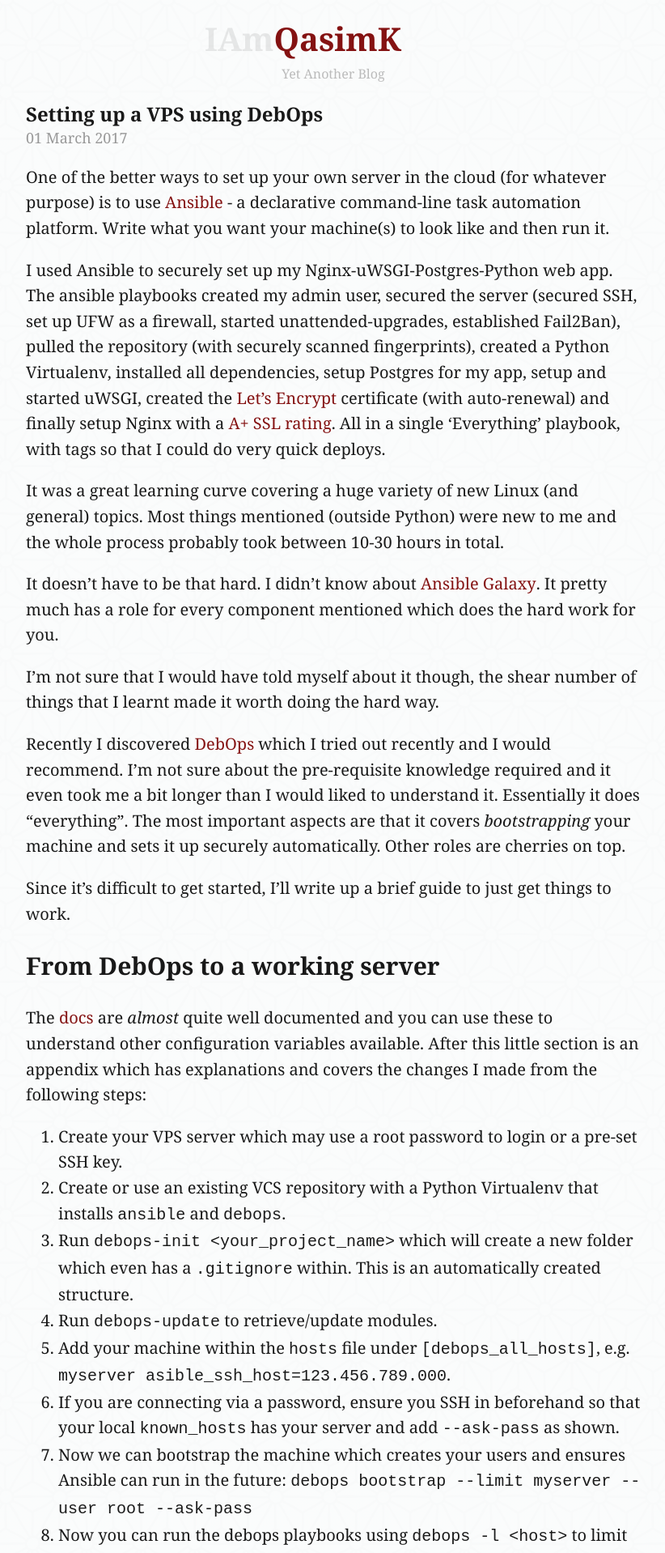
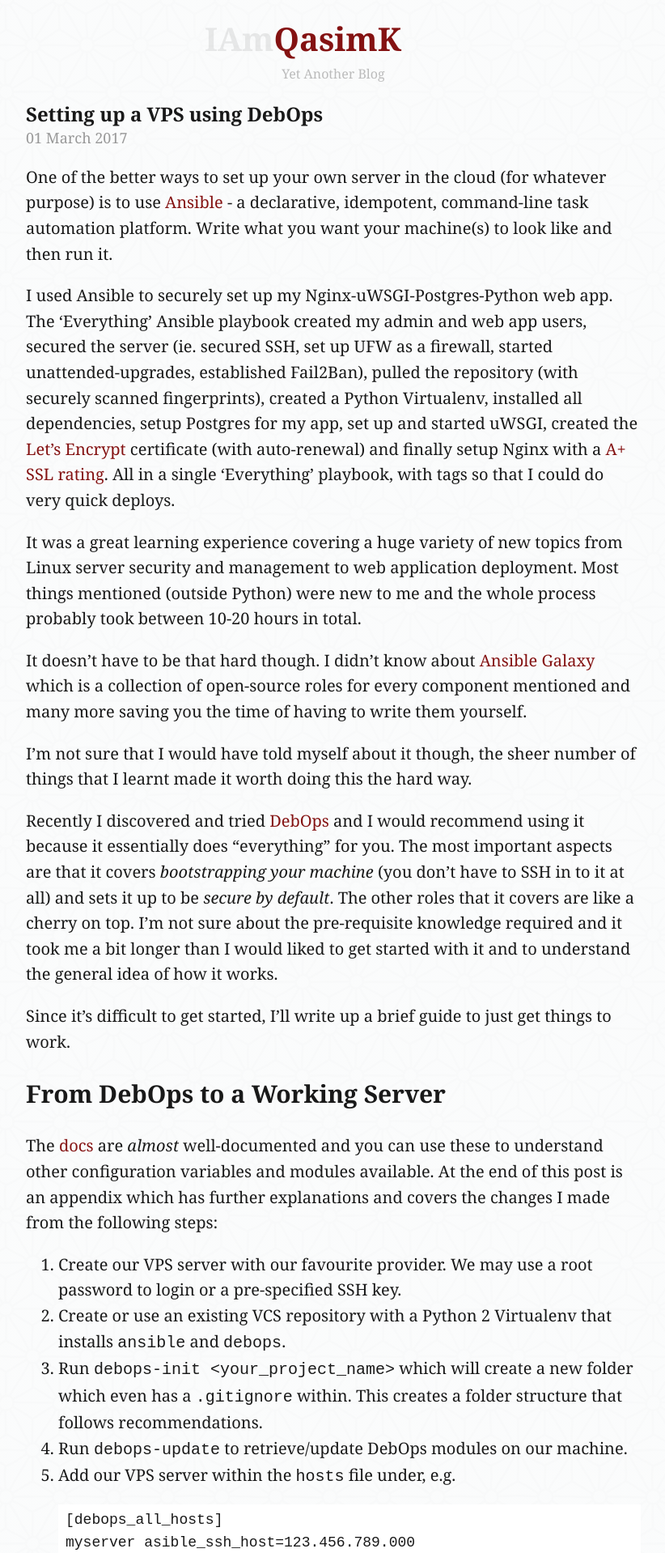
Before and after one commit to QasimK/qasimk.github.io, a Jekyll site: the page built from _posts/2017-03-01-setting-up-a-server-with-debops.md, in a window 1280 px wide. Shown: the top 1918 px of the page at 81% size, without its empty margins (228-1050 px from the left). Built offline with Jekyll 4.4.1, drawn with Linux system fonts in a browser that asks for light colours; some of the changed text lies outside the part shown.

Commit message:
Proof read VPS/DebOps

````diff
--- a/_posts/2017-03-01-setting-up-a-server-with-debops.md
+++ b/_posts/2017-03-01-setting-up-a-server-with-debops.md
@@ -6,132 +6,184 @@
 ---
 
 One of the better ways to set up your own server in the cloud (for whatever
-purpose) is to use [Ansible](https://docs.ansible.com/ansible/) - a declarative
-command-line task automation platform. Write what you want your machine(s) to
-look like and then run it.
+purpose) is to use [Ansible](https://docs.ansible.com/ansible/) - a declarative,
+idempotent, command-line task automation platform. Write what you want
+your machine(s) to look like and then run it.
 
 I used Ansible to securely set up my Nginx-uWSGI-Postgres-Python web app.
-The ansible playbooks created my admin user, secured the server
-(secured SSH, set up UFW as a firewall, started unattended-upgrades,
-established Fail2Ban), pulled the repository (with securely scanned
-fingerprints), created a Python Virtualenv, installed all dependencies,
-setup Postgres for my app, setup and started uWSGI, created the
+The 'Everything' Ansible playbook created my admin and web app users,
+secured the server (ie. secured SSH, set up UFW as a firewall,
+started unattended-upgrades, established Fail2Ban), pulled the repository
+(with securely scanned fingerprints), created a Python Virtualenv, installed all
+dependencies, setup Postgres for my app, set up and started uWSGI, created the
 [Let's Encrypt](https://letsencrypt.org/) certificate (with auto-renewal) and
 finally setup Nginx with a [A+ SSL rating](https://www.ssllabs.com/ssltest/analyze.html).
 All in a single 'Everything' playbook, with tags so that I could do very quick
 deploys.
 
-It was a great learning curve covering a huge variety of new Linux (and general)
-topics. Most things mentioned (outside Python) were new to me and the whole
-process probably took between 10-30 hours in total.
+It was a great learning experience covering a huge variety of new topics from
+Linux server security and management to web application deployment.
+Most things mentioned (outside Python) were new to me and the whole process
+probably took between 10-20 hours in total.
 
-It doesn't have to be that hard. I didn't know about
-[Ansible Galaxy](https://galaxy.ansible.com/). It pretty much has a role for
-every component mentioned which does the hard work for you.
+It doesn't have to be that hard though. I didn't know about
+[Ansible Galaxy](https://galaxy.ansible.com/) which is a collection of
+open-source roles for every component mentioned and many more saving you
+the time of having to write them yourself.
 
-I'm not sure that I would have told myself about it though, the shear number
-of things that I learnt made it worth doing the hard way.
+I'm not sure that I would have told myself about it though, the sheer number
+of things that I learnt made it worth doing this the hard way.
 
-Recently I discovered [DebOps](https://debops.org/) which I tried out recently
-and I would recommend. I'm not sure about the pre-requisite knowledge required
-and it even took me a bit longer than I would liked to understand it.
-Essentially it does "everything". The most important aspects are that it covers
-*bootstrapping* your machine and sets it up securely automatically.
-Other roles are cherries on top.
+Recently I discovered and tried [DebOps](https://debops.org/) and I would
+recommend using it because it essentially does "everything" for you. The most
+important aspects are that it covers *bootstrapping your machine* (you don't
+have to SSH in to it at all) and sets it up to be *secure by default*.
+The other roles that it covers are like a cherry on top.
+I'm not sure about the pre-requisite knowledge required and it took me
+a bit longer than I would liked to get started with it and to understand the
+general idea of how it works.
 
 Since it's difficult to get started, I'll write up a brief guide to just get
 things to work.
 
-## From DebOps to a working server
+## From DebOps to a Working Server
 
-The [docs](https://docs.debops.org/en/latest/) are *almost* quite well
-documented and you can use these to understand other configuration variables
-available. After this little section is an appendix which has explanations
-and covers the changes I made from the following steps:
+The [docs](https://docs.debops.org/en/latest/) are *almost* well-documented
+and you can use these to understand other configuration variables and modules
+available. At the end of this post is an appendix which has further
+explanations and covers the changes I made from the following steps:
 
-1. Create your VPS server which may use a root password to login or a pre-set
-SSH key.
-2. Create or use an existing VCS repository with a Python Virtualenv that
+1. Create our VPS server with our favourite provider. We may use a root password
+to login or a pre-specified SSH key.
+2. Create or use an existing VCS repository with a Python 2 Virtualenv that
 installs `ansible` and `debops`.
 3. Run `debops-init <your_project_name>` which will create a new folder which
-even has a `.gitignore` within. This is an automatically created structure.
-4. Run `debops-update` to retrieve/update modules.
-5. Add your machine within the `hosts` file under `[debops_all_hosts]`, e.g.
-`myserver asible_ssh_host=123.456.789.000`.
-6. If you are connecting via a password, ensure you SSH in beforehand so
-that your local `known_hosts` has your server and add `--ask-pass` as shown.
-7. Now we can bootstrap the machine which creates your users and ensures
+even has a `.gitignore` within. This creates a folder structure that follows
+recommendations.
+4. Run `debops-update` to retrieve/update DebOps modules on our machine.
+5. Add our VPS server within the `hosts` file under, e.g.
+```
+[debops_all_hosts]
+myserver asible_ssh_host=123.456.789.000
+```
+6. If we are connecting via a password, ensure we SSH in beforehand so
+that our local `known_hosts` has our server and add `--ask-pass` when
+bootstrapping in the next step.
+7. We can bootstrap the machine which creates our users and ensures
 Ansible can run in the future:
-`debops bootstrap --limit myserver --user root --ask-pass`
-8. Now you can run the debops playbooks using `debops -l <host>` to limit it to
-the specified host.
+`debops bootstrap --limit myserver --user root --ask-pass`.
+8. We can run the DebOps playbooks for all hosts running just `debops`.
 
-Now you can do whatever else you want by creating your own Ansible playbooks in
-`ansible/playbooks`, creating your own roles in `ansible/roles` or installing
-pre-made roles from Ansible Galaxy.
+Now, we can do whatever else we would normally do with Ansible by creating
+our own Ansible playbooks in `ansible/playbooks`, creating our own roles in
+`ansible/roles`, installing pre-made roles from Ansible Galaxy, or using the
+additionally roles from DebOps.
 
-## Details
+## Conclusion
+
+You may recall **DRY** "Don't Repeat Yourself". Ansible is designed to follow this
+principle allowing you to set up your servers *again and again* without having
+to do the work *again and again*.
+
+The creators and contributors to Ansible Galaxy and DebOps have created
+something that goes further and allow you to abide by the enhanced principle,
+**DRYER** "Don't Replicate Your Earthlings Relentlessly".
+
+## Appendix: Details
 
 Debops is a wrapper over Ansible which runs a lot of its own modules. You do not
 have to a create a playbook to run it, and many modules do not need
 any configuration to be enabled and to run.
 
+Instead of using `ansible.cfg` for Ansible settings you should use
+`.debops.cfg`. It may be useful to enable SSH pipelining to speed things up
+(the Debops playbook takes a few too many minutes to run as it is).
+
+```ini
+[defaults]
+nocows = True
+
+[ssh_connection]
+pipelining = True
+```
+
 You can configure modules using variables which you can keep within
 `ansible/inventory`. This is split up into host-specific variables, and
 variables for groups of hosts. This is a standard Ansible structure and further
 information can be found within the Ansible docs. Specifically create variable
-files within `ansible/inventory/group_vars/all/` named after the debops module.
+files within `ansible/inventory/group_vars/all/` named after the corresponding
+DebOps module.
 
-I created `bootstrap.yaml`
+The default configuration of modules does many different things including:
 
-```YAML
+* Establishing a firewall
+* Creating new DH parameters (both locally within `ansible/secrets` for a quick
+initial pre-seeding, and then the server is configured to auto-regenerate them
+periodically.)
+* Many, many... Other things
+
+### Bootstrap
+
+I created `bootstrap.yaml` because default DebOps will bootstrap using your
+local user and any SSH keys it can get its hands on.
+I didn't want it to be so promiscuous.
+
+
+```yaml
 ---
 bootstrap__admin_default_users: []
 bootstrap__admin_sshkeys: []
 bootstrap__admin_users:
   - name: me
-    sshkeys: ["{{ lookup('file', inventory_dir + '/../playbooks/mysshkey.pub') }}"]
+    sshkeys: ["{{"{{"}} lookup('file', inventory_dir + '/../playbooks/mysshkey.pub') {{}}}}"]
 ```
 
-By default debops will bootstrap using your local user and any SSH keys it can
-get its hands out. I didn't want it to be so promiscuous.
+### APT
 
-I created `apt_install.yaml` to install the packages I always want
+I created `apt_install.yaml` to install the packages I always want.
 
-```YAML
+```yaml
+---
 apt_install__packages:
   - vim
   - htop
   - mosh
 ```
 
-I created `root_account.yaml` and `sshd.yaml` because I don't want to use the
-root account.
+### Root Account
 
-```YAML
+I created `root_account.yaml` and `sshd.yaml` because I wanted to generally
+disable the usage of the root account. I'm not sure I have a good reason in this
+case.
+
+```yaml
 ---
 root_account__generate_ssh_key: no
 sshd__permit_root_login: 'no'
 ```
 
+### Unattended Upgrades
+
 I created `unattended_upgrades.yaml` so that it reboots to apply certain
-upgrades. Debops is secure because unattended-upgrades is on by default (at
-the very least for security upgrades).
+upgrades automatically. Debops is secure because unattended-upgrades
+is on by default (at the very least for security upgrades).
 
-```YAML
+```yaml
 ---
 unattended_upgrades__auto_reboot: yes
 ```
 
+### Fail2Ban
+
 I enabled Fail2Ban by adding *all* hosts to the Fail2Ban group in the `hosts`
-file
+file. This is not enabled by default.
 
-```INI
+```yaml
 [debops_fail2ban:children]
 debops_all_hosts
 ```
 
-There is a firewall enabled by default.
+### Other
 
 There are other modules you may be interested in regarding the host/domain name,
 and the date-time settings.
--- /dev/null
+++ b/_sass/base/_scroll_code.sass
@@ -0,0 +1,4 @@
+pre
+	padding: 0.25em 0.5em
+	overflow-x: auto
+	font-size: 0.9em
--- a/css/main.scss
+++ b/css/main.scss
@@ -7,6 +7,7 @@
 @import "base/normalise";
 @import "base/border_box";
 @import "base/print_links";
+@import "base/scroll_code";
 
 @import "themes/light";
 
````
Also changed, not shown: _posts/2016-10-16-absolutely-zero-email-spam.md (+2 -0 lines).
